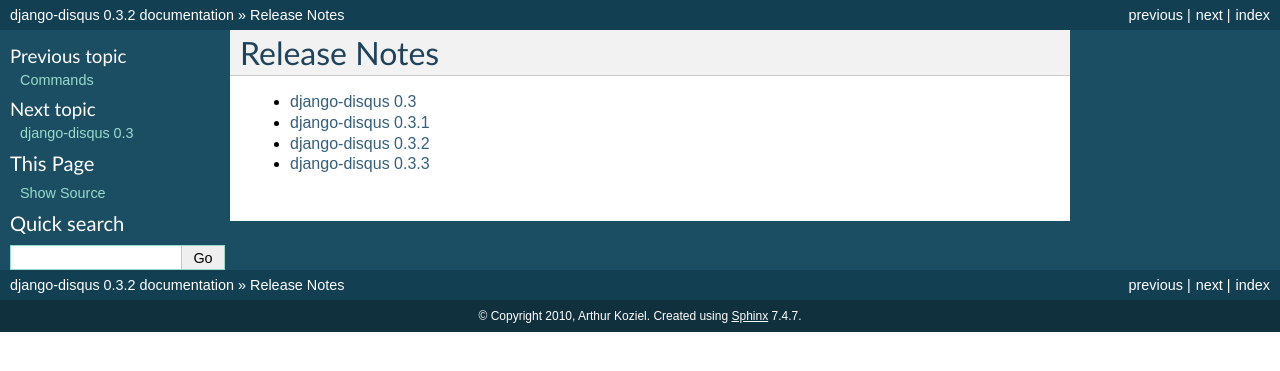
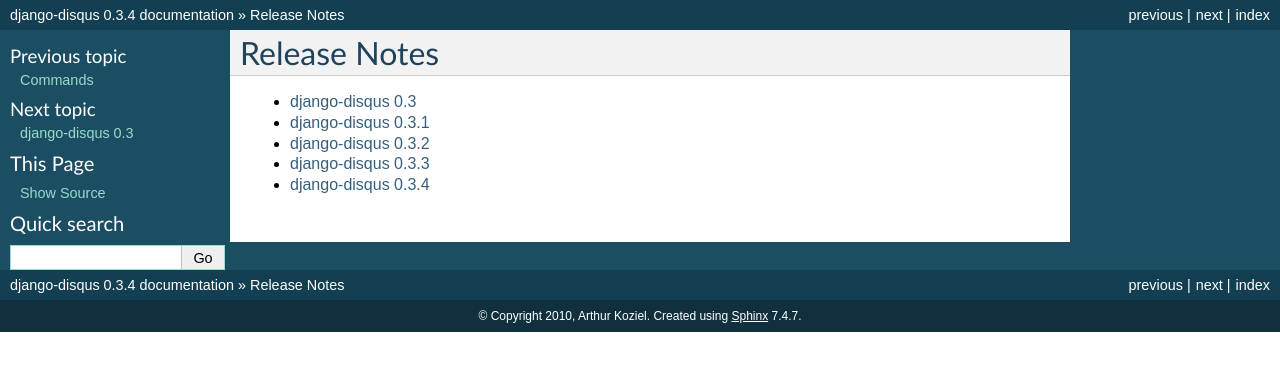
Before and after one commit to arthurk/django-disqus, a Sphinx documentation site: the page built from docs/releasenotes/index.rst, in a window 1280 px wide. Shown: the top 371 px of the page. Built offline with Sphinx 7.4.7, drawn with Linux system fonts in a browser that asks for light colours.

Commit message:
update for 0.3.4 release

```diff
--- a/docs/conf.py
+++ b/docs/conf.py
@@ -45,9 +45,9 @@
 # built documents.
 #
 # The short X.Y version.
-version = '0.3.2'
+version = '0.3.4'
 # The full version, including alpha/beta/rc tags.
-release = '0.3.2'
+release = '0.3.4'
 
 # The language for content autogenerated by Sphinx. Refer to documentation
 # for a list of supported languages.
--- a/docs/releasenotes/index.rst
+++ b/docs/releasenotes/index.rst
@@ -8,3 +8,4 @@
    0.3.1
    0.3.2
    0.3.3
+   0.3.4
--- a/setup.py
+++ b/setup.py
@@ -4,7 +4,7 @@
 
 setup(
     name='django-disqus',
-    version='0.3.3',
+    version='0.3.4',
     description='Export existing comments and integrate DISQUS into your Django website',
     author='Arthur Koziel',
     author_email='arthur@arthurkoziel.com',
```
Also changed, not shown: docs/releasenotes/0.3.4.rst (added, +8 -0 lines), 3 other files.
